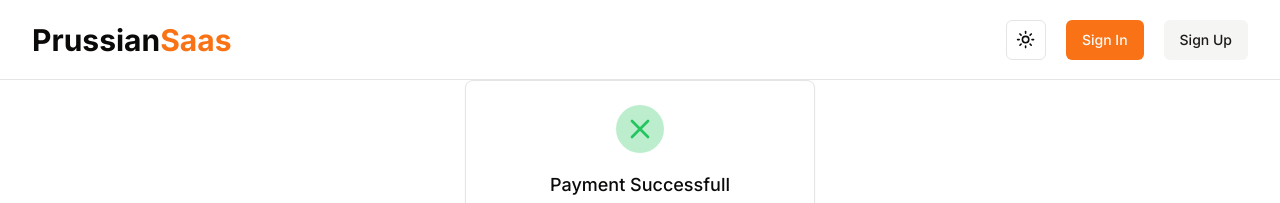
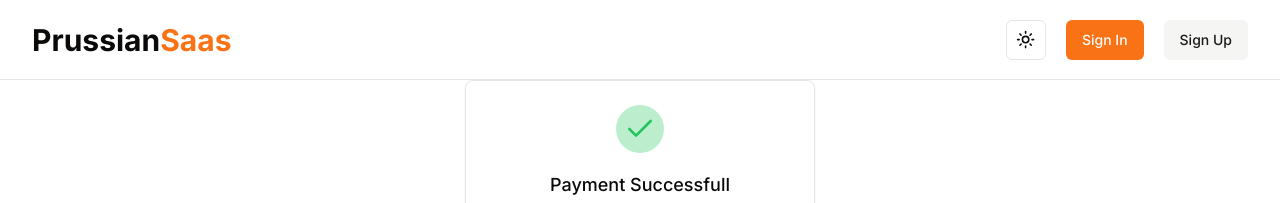
Before and after one commit to mdrayhanhowlader/prussian-saas, a Next.js app: page /payment/success in a window 1280 px wide. Shown: the top 203 px of the page. Built offline with nearby package versions, Linux system fonts and the light colour scheme; no server answers.

Commit message:
stripe payment method api has been updated. now this is connected with database also.

```diff
--- a/app/payment/success/page.tsx
+++ b/app/payment/success/page.tsx
@@ -1,6 +1,6 @@
 import { Button } from "@/components/ui/button";
 import { Card } from "@/components/ui/card";
-import { XIcon } from "lucide-react";
+import { Check } from "lucide-react";
 import Link from "next/link";
 
 export default function SuccessRoute(){
@@ -9,7 +9,7 @@ export default function SuccessRoute(){
             <Card className="w-[350px]">
                 <div className="p-6">
                     <div className="w-full flex justify-center">
-                        <XIcon className="w-12 h-12 rounded-full bg-green-500/30 text-green-500 p-2" />
+                        <Check className="w-12 h-12 rounded-full bg-green-500/30 text-green-500 p-2" />
                     </div>
                     <div className="mt-3 text-center sm:mt-5 w-full">
                         <h3 className="text-lg leading-6 font-medium">Payment Successfull</h3>
```
